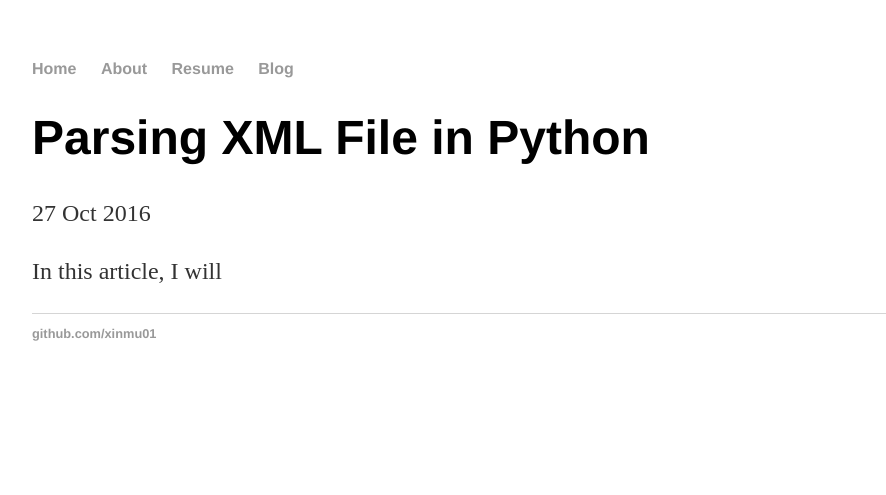
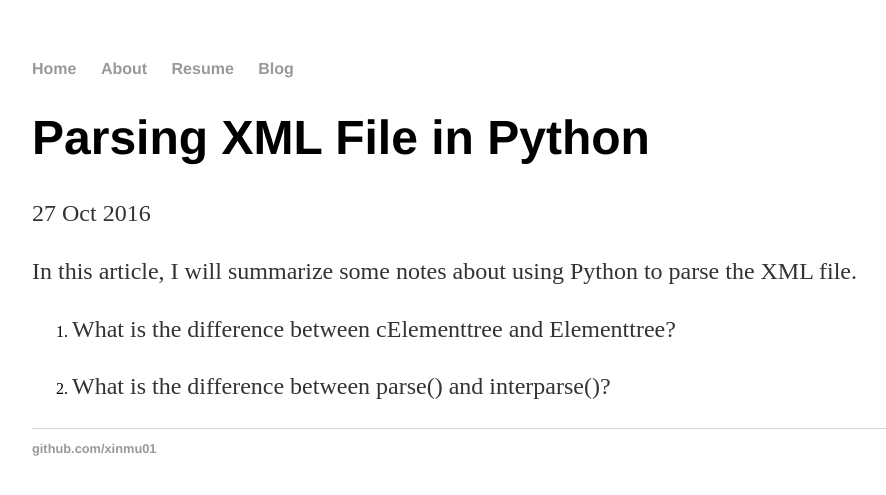
Before and after one commit to xinmu01/xinmu01.github.io, a Jekyll site: the page built from _posts/2016-10-27-Parsing XML File in Python.md, in a window 1280 px wide. Shown: the top 495 px of the page, without its empty margins (160-1046 px from the left). Built offline with Jekyll 4.4.1, drawn with Linux system fonts in a browser that asks for light colours.

Commit message:
Update 2016-10-27-Parsing XML File in Python.md

```diff
--- a/_posts/2016-10-27-Parsing XML File in Python.md
+++ b/_posts/2016-10-27-Parsing XML File in Python.md
@@ -4,4 +4,8 @@ title: Parsing XML File in Python
 layout: post
 ---
 
-In this article, I will
+In this article, I will summarize some notes about using Python to parse the XML file.
+
+1. What is the difference between cElementtree and Elementtree?
+
+2. What is the difference between parse() and interparse()?
```
